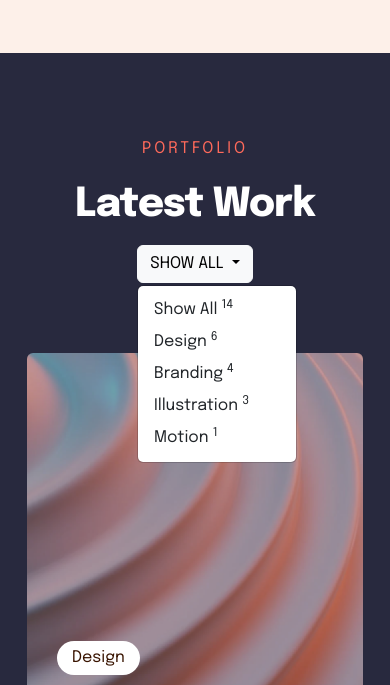
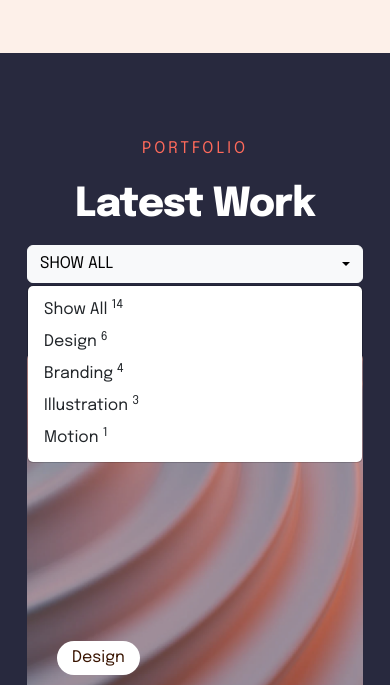
Before and after one commit to Mvruchita/Frontend_Assignment, a plain HTML site: page index.html in a window 390 px wide. Both pictures are taken after a click on the button "SHOW ALL". Shown: the part 4478-5163 px from the top of the page. Drawn offline with nearby package versions, Linux system fonts and the light colour scheme.

Commit message:
Add files via upload

```diff
--- a/index.html
+++ b/index.html
@@ -224,10 +224,10 @@
           <div class="col-md-12">
           <!-- Responsive dropdown-->
           <div class="dropdown d-md-none mb-4 text-center">
-            <button class="btn btn-outline-light dropdown-toggle text-uppercase" type="button" data-bs-toggle="dropdown" aria-expanded="false">
+            <button class="btn btn-outline-light dropdown-toggle text-uppercase w-100 d-flex justify-content-between align-items-center" type="button" data-bs-toggle="dropdown" aria-expanded="false">
               Show All
             </button>
-            <ul class="dropdown-menu" role="tablist">
+            <ul class="dropdown-menu w-100" role="tablist">
               <li>
                 <button class="dropdown-item" data-bs-toggle="pill" data-bs-target="#pills-all" type="button" role="tab" aria-controls="pills-all" aria-selected="true">
                   Show All <sup>14</sup>
```
